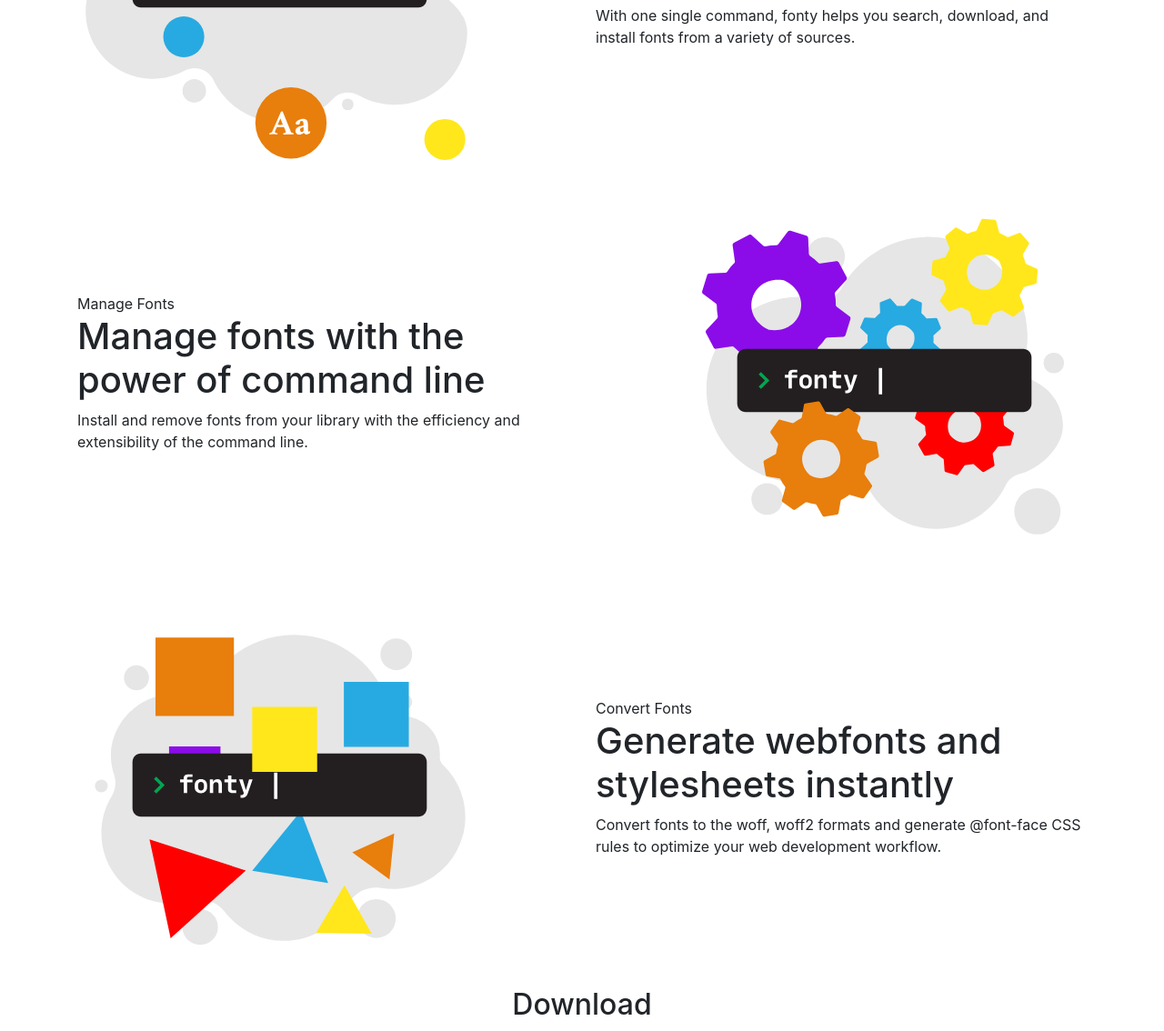
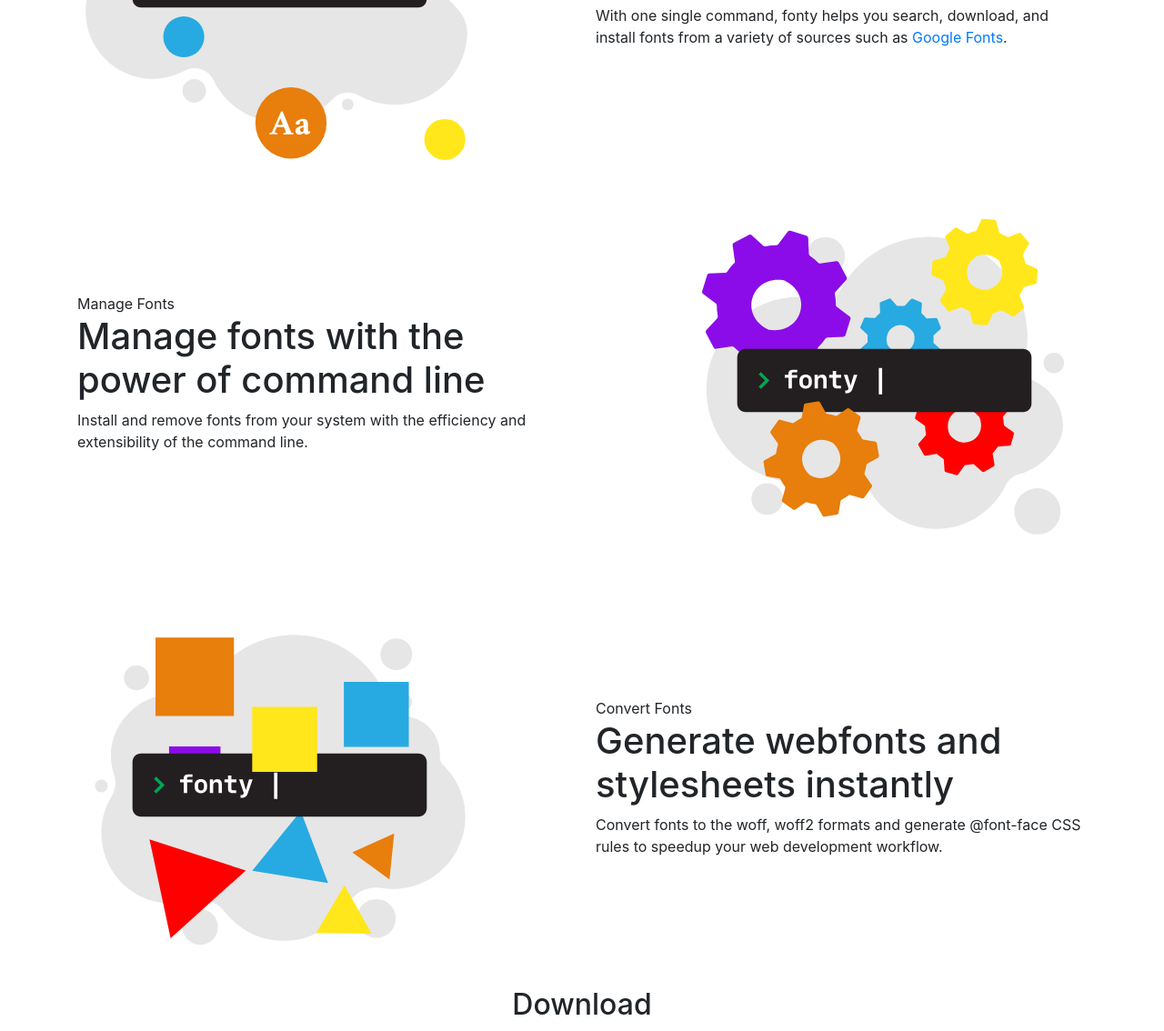
Before and after one commit to jamesssooi/fonty.io, a website built with webpack: page src/index.html in a window 1280 px wide. Shown: the part 584-1718 px from the top of the page at 91% size. Built offline with nearby package versions, Linux system fonts and the light colour scheme; files whose address does not match are found by name.

Commit message:
Update copy

```diff
--- a/src/index.html
+++ b/src/index.html
@@ -141,7 +141,7 @@
         </h1>
         <p class="landing-features-item__body">
           With one single command, fonty helps you search, download, and install
-          fonts from a variety of sources.
+          fonts from a variety of sources such as <a href="https://fonts.google.com">Google&nbsp;Fonts</a>.
         </p>
       </div>
     </article>
@@ -190,7 +190,7 @@
           Manage fonts with the<wbr> power of command line
         </h1>
         <p class="landing-features-item__body">
-          Install and remove fonts from your library with the efficiency and
+          Install and remove fonts from your system with the efficiency and
           extensibility of the command line.
         </p>
       </div>
@@ -245,7 +245,7 @@
         </h1>
         <p class="landing-features-item__body">
           Convert fonts to the woff, woff2 formats and generate @font-face CSS
-          rules to optimize your web development workflow.
+          rules to speedup your web development workflow.
         </p>
       </div>
     </article>
```
